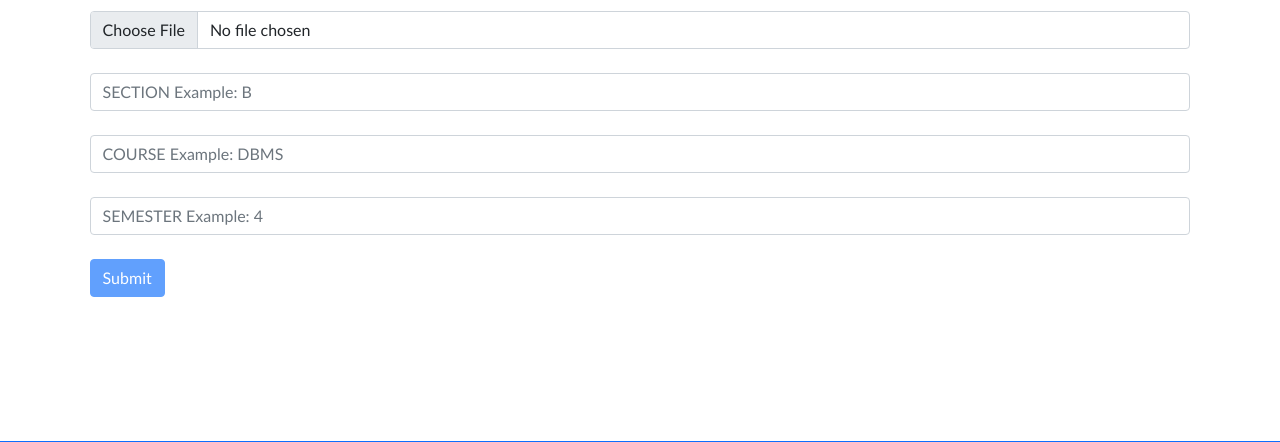
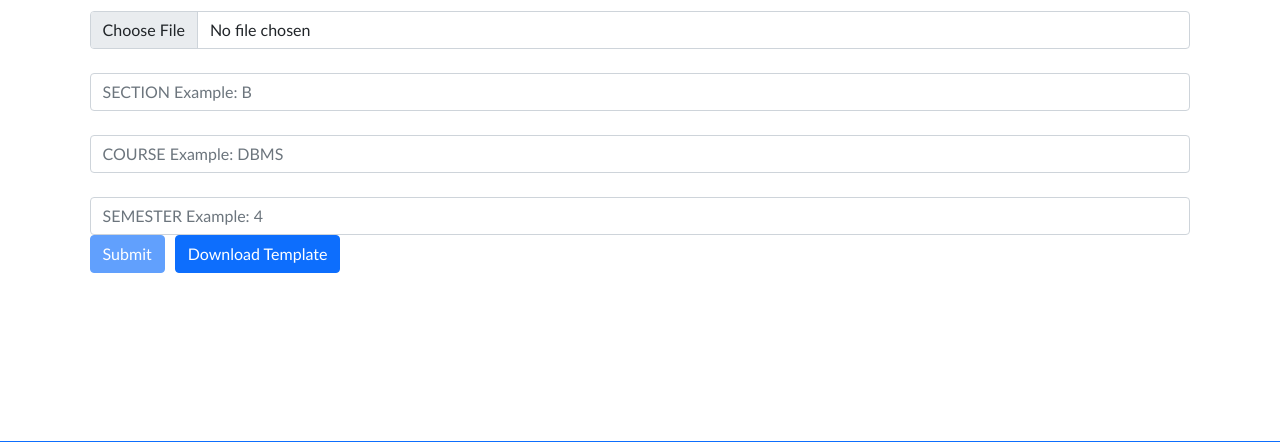
Before and after one commit to saranshgupta0107/Student-Feedback-Portal, a PHP site: page /html/faculty/add_student/ in a window 1280 px wide. Shown: the part 819-1261 px from the top of the page. Run offline with PHP 8.4, Linux system fonts and the light colour scheme; the visitor is signed in with stand-in values (Sample User, id 1); some libraries are stand-ins or nearby versions.

Commit message:
Added download template option

```diff
--- a/html/faculty/add_student/index.php
+++ b/html/faculty/add_student/index.php
@@ -96,7 +96,11 @@
                 <input type="text" id="course1" name="course1" required class="form-control mt-4" placeholder="COURSE Example: DBMS">
                 <input type="number" id="semes1" name="semes1" required class="form-control mt-4" placeholder="SEMESTER Example: 4" min="1" max="8">
                 <input type='hidden' name='file_data1' id='file_data1'>
-                <input type="submit" name="submit2" id='submit2' value="Submit" disabled='true' class='btn btn-primary mt-4'>
+                <!-- <input type="submit" name="submit2" id='submit2' value="Submit" disabled='true' class='btn btn-primary mt-4'> -->
+                                            <div style="display:flex;">
+                    <input type="submit" name="submit2" id='submit2' value="Submit" disabled='true' class="btn btn-primary mb-4">
+            <a href="../../../images/template.csv" download class="btn btn-primary mb-4" style="margin-left: 10px;">Download Template</a>
+        </div>
             </div>
         </form>
     </div>
@@ -122,7 +126,11 @@
                 <input type="text" id="course2" name="course2" required class="form-control mt-4" placeholder="COURSE Example: DBMS">
                 <input type="number" id="semes2" name="semes2" required class="form-control mt-4" placeholder="SEMESTER Example: 4" min="1" max="8">
                 <input type='hidden' name='file_data2' id='file_data2'>
-                <input type="submit" name="submit3" id='submit3' value="Submit" disabled='true' class='btn btn-primary mt-4'>
+                <!-- <input type="submit" name="submit3" id='submit3' value="Submit" disabled='true' class='btn btn-primary mt-4'> -->
+                                            <div style="display:flex;">
+                    <input type="submit" name="submit3" id='submit3' value="Submit" disabled='true' class="btn btn-primary mb-4">
+            <a href="../../../images/template.csv" download class="btn btn-primary mb-4" style="margin-left: 10px;">Download Template</a>
+        </div>
             </div>
         </form>
     </div>
--- /dev/null
+++ b/images/template.csv
@@ -0,0 +1,2 @@
+Roll Number,Name
+IIT2021XXX,Example_Name
```
Also changed, not shown: html/admin/drop_add_student/index.php (+12 -1 lines).
